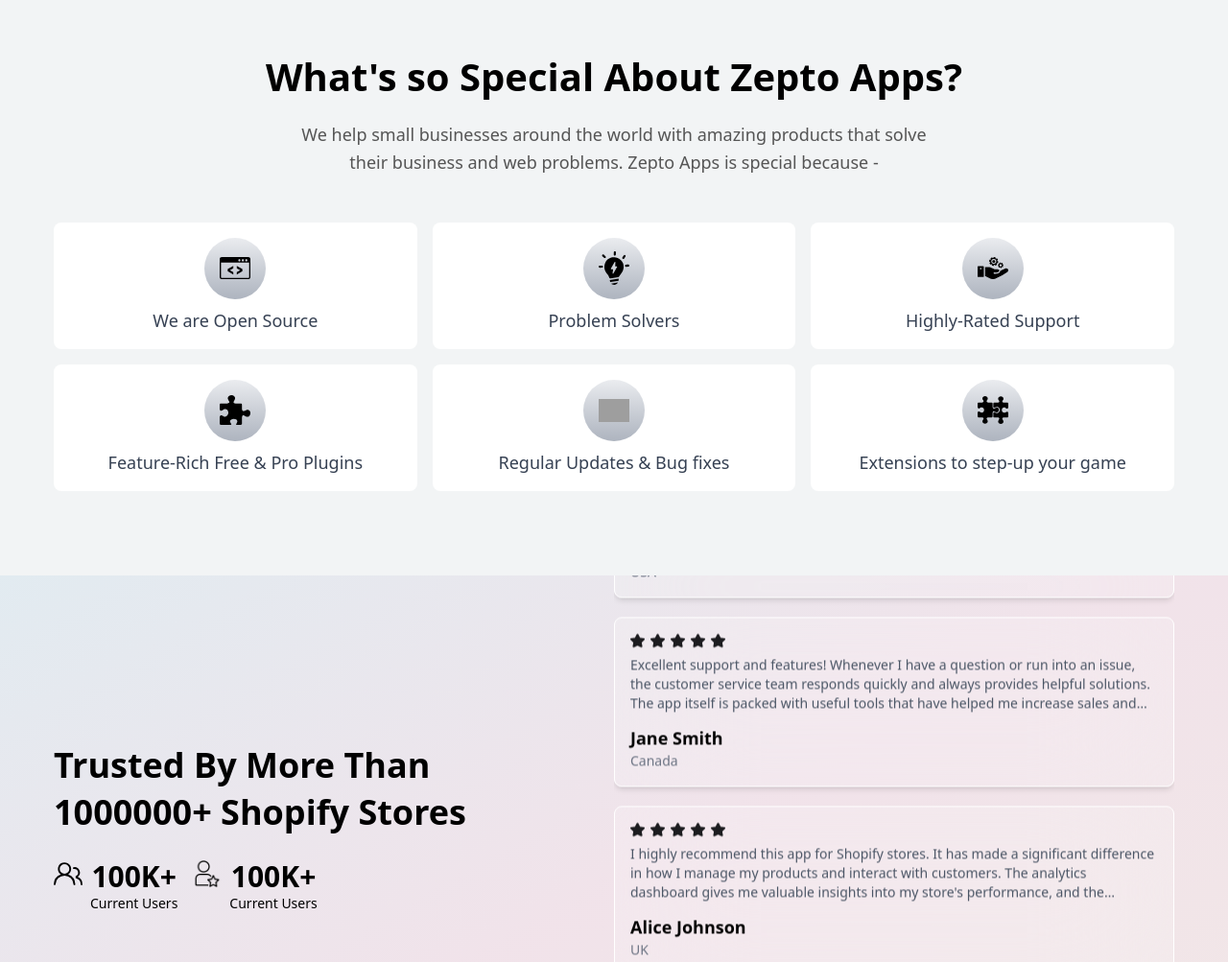
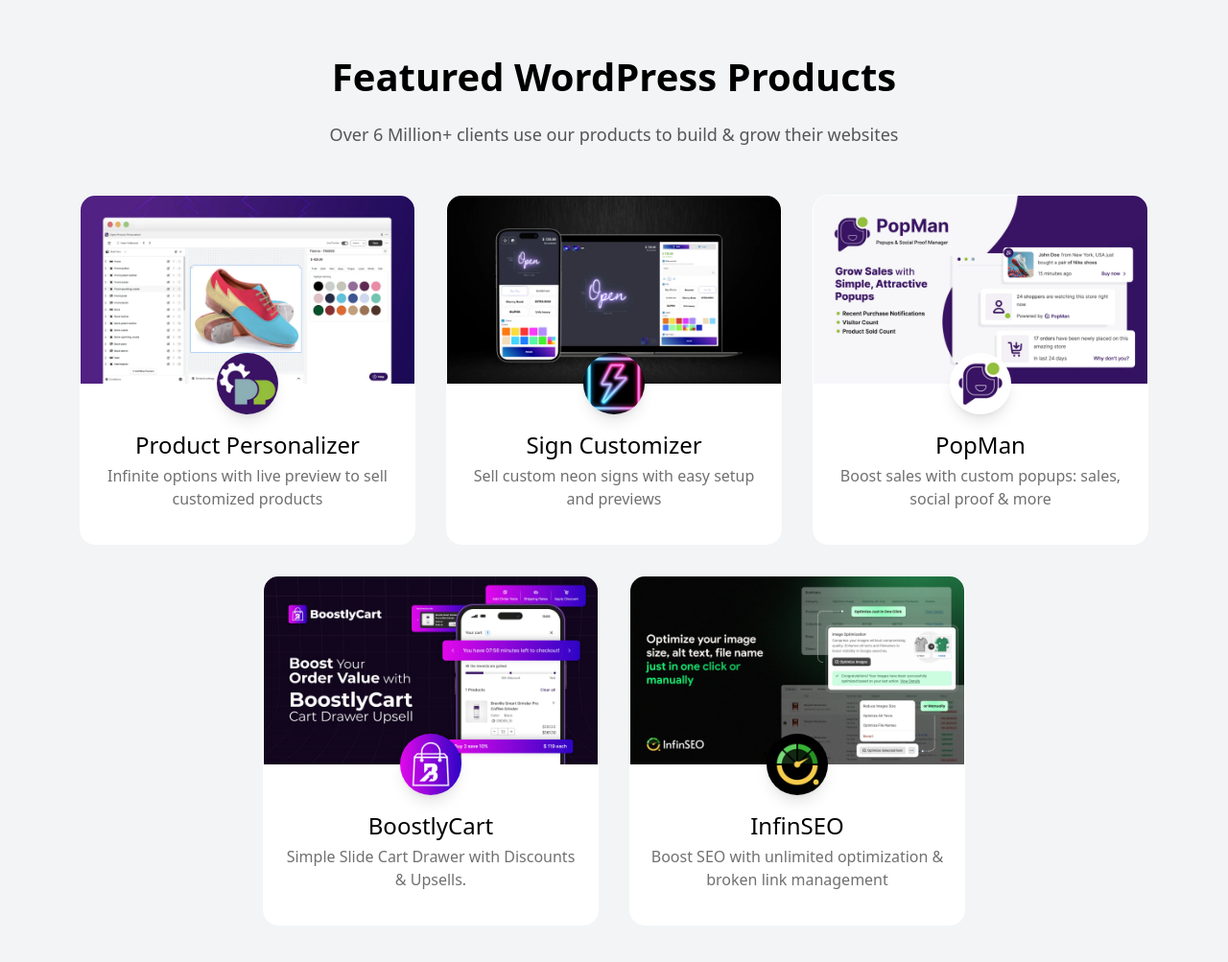
Before and after one commit to za-ibrahim/zeptoapps_landing_page__astro, an Astro site: page / in a window 1280 px wide. Shown: the part 1020-2023 px from the top of the page at 96% size. Built offline with nearby package versions, Linux system fonts and the light colour scheme; Astro itself is replaced by a stand-in of ours; grey boxes are pictures that could not be loaded.

Commit message:
updated: product show case

```diff
--- a/src/components/HeroSection/RightSide.astro
+++ b/src/components/HeroSection/RightSide.astro
@@ -160,7 +160,7 @@
     animation: rotateBox 40s infinite linear;
   }
   .loader .box:nth-child(6) .upper-box {
-    animation: rotateBox 35s infinite linear;
+    animation: rotateBox 39s infinite linear;
   }
 
   .loader .box:nth-child(2) .upper-box .product,
@@ -170,7 +170,7 @@
     animation: stable-rotate 40s infinite linear;
   }
   .loader .box:nth-child(6) .upper-box .product {
-    animation: stable-rotate 35s infinite linear;
+    animation: stable-rotate 39s infinite linear;
   }
   /* .loader .box:nth-child(3) .upper-box .product,
   .loader .box:nth-child(5) .upper-box .product {
--- /dev/null
+++ b/src/components/ProductShowCase.astro
@@ -0,0 +1,123 @@
+---
+import ComponentLayout from "../layouts/ComponentLayout.astro";
+import pplrImg from "../assets/products/1.png";
+import SignCustomizerImg from "../assets/products/2.png";
+import BoostlyCartImg from "../assets/products/3.png";
+import InfinSEOImg from "../assets/products/4.png";
+import popManImg from "../assets/products/5.png";
+import footerImg from "../assets/footer_bg_.jpg";
+import pplrBNR from "../assets/products/pplr_banner.webp";
+import SignCustomizerBNR from "../assets/products/sign_customizer_banner.webp";
+import BoostlyCartBNR from "../assets/products/boostlyCart_banner.webp";
+import InfinSEOBNR from "../assets/products/infinSEO_banner.webp";
+import popManBNR from "../assets/products/popMan_banner.webp";
+import { Image } from "astro:assets";
+
+const products = [
+  {
+    name: "Product Personalizer",
+    logo: pplrImg,
+    banner: pplrBNR,
+    description:
+      "Infinite options with live preview to sell customized products",
+    link: "https://productpersonalizer.com/",
+  },
+  {
+    name: "Sign Customizer",
+    logo: SignCustomizerImg,
+    banner: SignCustomizerBNR,
+    description: "Sell custom neon signs with easy setup and previews",
+    link: "https://landing-page-woad-tau.vercel.app/",
+  },
+  {
+    name: "PopMan",
+    logo: popManImg,
+    banner: popManBNR,
+    description: "Boost sales with custom popups: sales, social proof & more",
+    link: "https://apps.shopify.com/popman-popups-social",
+  },
+  {
+    name: "BoostlyCart",
+    logo: BoostlyCartImg,
+    banner: BoostlyCartBNR,
+    description: "Simple Slide Cart Drawer with Discounts & Upsells.",
+    link: "https://apps.shopify.com/boostlycart-cart-drawer-upsell",
+  },
+
+  {
+    name: "InfinSEO",
+    logo: InfinSEOImg,
+    banner: InfinSEOBNR,
+    description:
+      "Boost SEO with unlimited optimization & broken link management",
+    link: "https://apps.shopify.com/infinseo",
+  },
+];
+---
+
+<ComponentLayout class="!pt-22">
+  <h1 class="text-center">Featured WordPress Products</h1>
+  <p class="text-center max-w-2xl mx-auto">
+    Over 6 Million+ clients use our products to build & grow their websites
+  </p>
+
+  <div class="flex flex-wrap justify-center gap-8 mt-12">
+    {
+      products?.map((prod) => (
+        <a href={prod?.link} target="_blank" class="card">
+          <div class="w-full max-h-[200px] overflow-hidden">
+            <Image src={prod?.banner} alt={prod?.name} />
+          </div>
+          <div class="relative">
+            <div class="absolute -top-20 left-1/2 -translate-x-1/2 w-16 h-16 rounded-full overflow-hidden object-contain m-auto shadow-lg">
+              <Image src={prod?.logo} alt={prod?.name} class="w-full h-auto" />
+            </div>
+            <h2 class="product_name mt-12 text-center text-2xl transition-all duration-300 ease-in-out">
+              {prod?.name}
+            </h2>
+            <span class="pt-1 pb-2 px-4 line-clamp-3 text-center text-text_70">
+              {prod?.description || "No description available."}
+            </span>
+          </div>
+        </a>
+      ))
+    }
+  </div>
+</ComponentLayout>
+
+<style>
+  :root {
+    --sizeWidth: 350px;
+    --sizeHeight: 365px;
+    --gridGap: 24px;
+  }
+  h1 {
+    font-size: 2.5rem;
+    font-weight: 700;
+    margin-bottom: 1rem;
+  }
+
+  p {
+    font-size: 1.125rem;
+    line-height: 1.6;
+    color: #555;
+  }
+  .card {
+    max-width: var(--sizeWidth);
+    min-height: var(--sizeHeight);
+    overflow: hidden;
+    border-radius: 8px;
+    background: white;
+    border-radius: 1rem;
+    display: inline-block;
+    border: 1.5px solid white;
+    transition: all 0.3s ease;
+  }
+  .card:hover {
+    /* border: 1px solid var(--color-primary); */
+    box-shadow: 0 4px 20px rgba(0, 0, 0, 0.1);
+    .product_name {
+      color: var(--color-primary);
+    }
+  }
+</style>
--- a/src/components/SEOHead.astro
+++ b/src/components/SEOHead.astro
@@ -1,4 +1,6 @@
 ---
+import { ClientRouter } from "astro:transitions";
+
 const {
   title = "Zepto Apps | Shopify Apps | Themes | Custom Ecommerce",
   description = "Zepto Apps is a Web Application Development Company Building Shopify Apps, Themes &amp; Custom E-commerce. Over the last 7 years, we have successfully served 68k customers with our premium products and services. Our SaaS application, Zepto Product Personalizer, is empowering 16,000 E-commerce businesses across the globe.",
@@ -59,4 +61,5 @@
 
   <!-- Optional: preload hero image or fonts for performance -->
   <!-- <link rel="preload" as="image" href="/hero.jpg" /> -->
+  <ClientRouter />
 </head>
--- a/src/pages/index.astro
+++ b/src/pages/index.astro
@@ -6,13 +6,15 @@
 import Testimonials from "../components/Testimonials.astro";
 import Stats from "../components/Stats.astro";
 import Reviews from "../components/Reviews.astro";
+import ProductShowCase from "../components/ProductShowCase.astro";
 ---
 
 <Layout head={{}}>
   <Hero tag="1" />
   <Brands />
+  <ProductShowCase />
+  <Reviews />
   <WhyChooseUs />
-  <Reviews />
-  <Testimonials />
+  <!-- <Testimonials /> -->
   <Stats />
 </Layout>
```
Also changed, not shown: src/assets/products/boostlyCart_banner.webp (added), src/assets/products/infinSEO_banner.webp (added), src/assets/products/popMan_banner.webp (added), src/assets/products/pplr_banner.webp (added), src/assets/products/sign_customizer_banner.webp (added).
